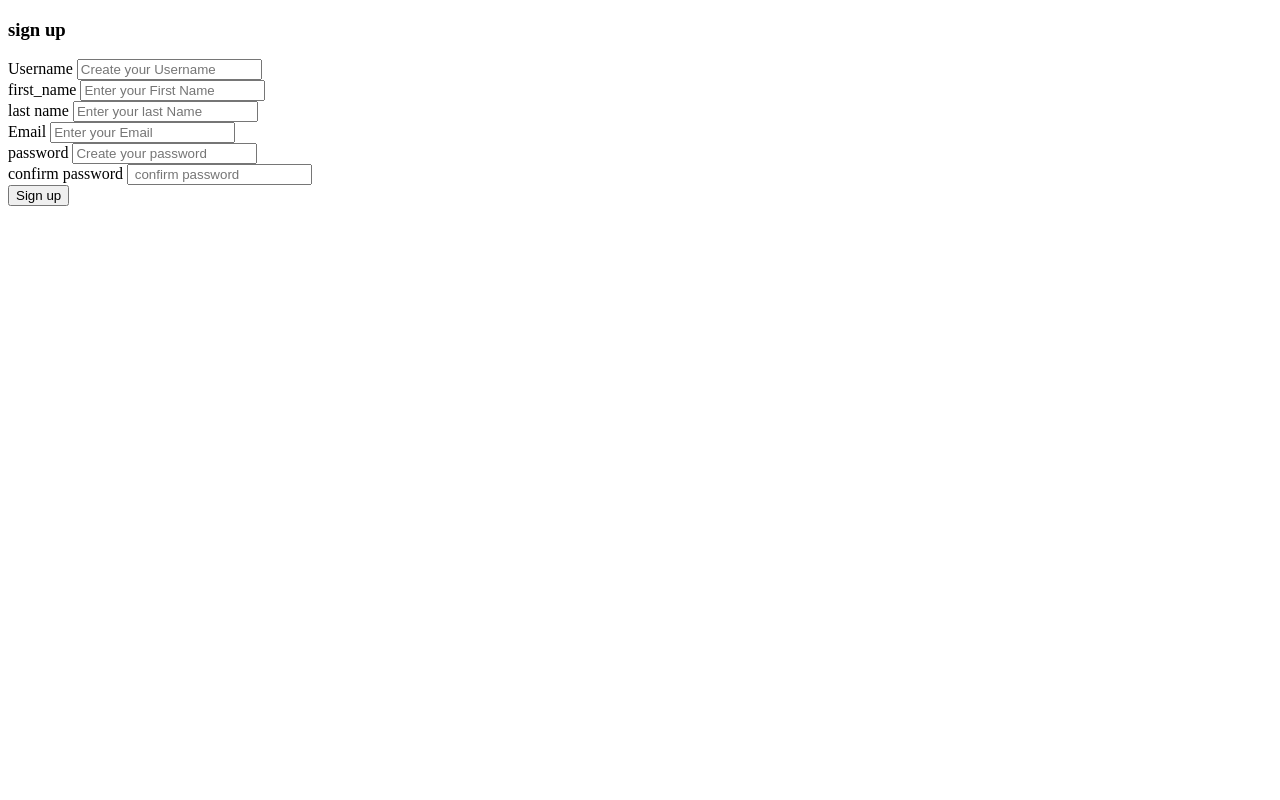
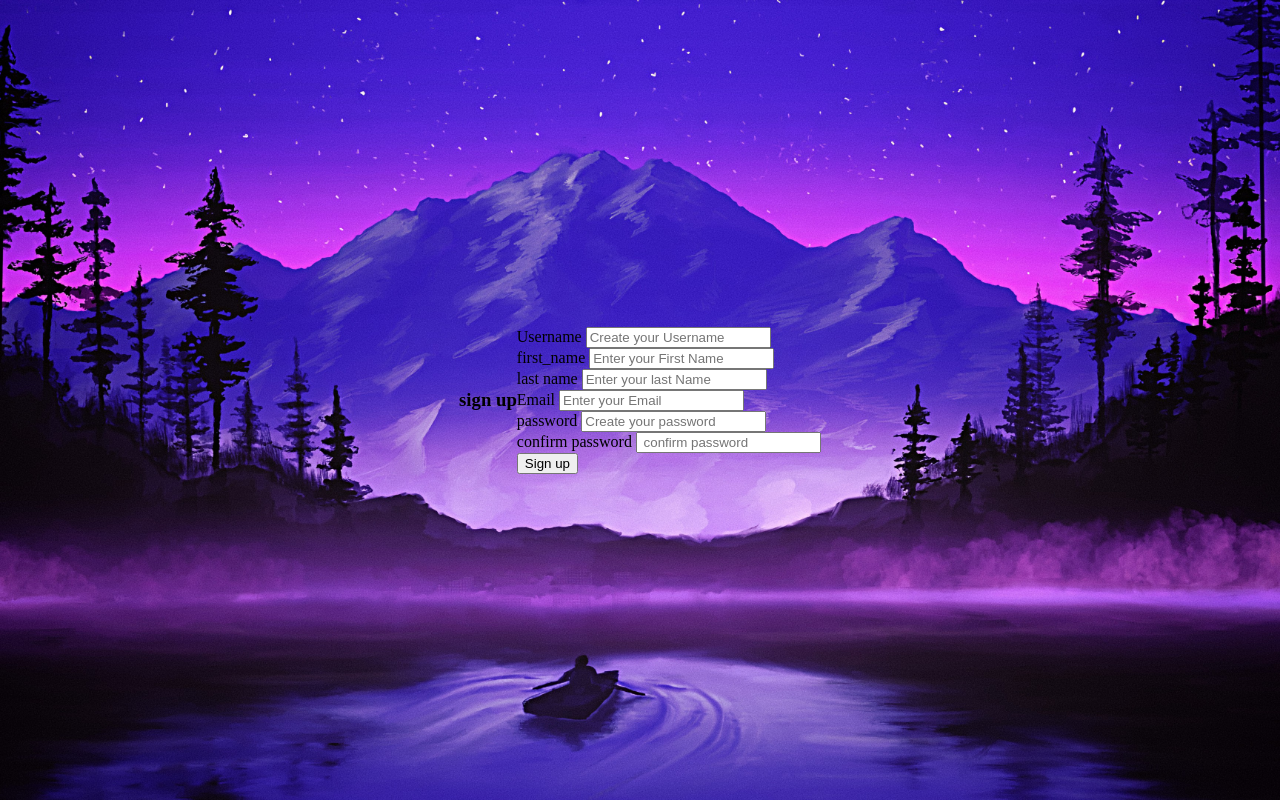
Before and after one commit to Anaspawaskar/login_project, a Django app: template templates/authentication/signup.html in a window 1280 px wide. Run offline with Django 3.2, Linux system fonts and the light colour scheme; the template is opened without the code that fills it, so the values that code supplies are empty.

Commit message:
main|frontend work in progress

```diff
--- a/static/signup.css
+++ b/static/signup.css
@@ -0,0 +1,12 @@
+body{
+    margin: 0px;
+    padding: 0px;
+    display: flex;
+    justify-content: center;
+    align-items: center;
+    background-image: url(images/mountain-wallpaper.jpg);
+    background-size: cover;
+    background-repeat: no-repeat;
+    min-height: 100vh;
+    background-position: center;
+}
--- a/templates/authentication/signup.html
+++ b/templates/authentication/signup.html
@@ -4,7 +4,8 @@
     <meta charset="UTF-8">
     <meta name="viewport" content="width=device-width, initial-scale=1.0">
     <title>Document</title>
-
+    {% load static %}
+    <link rel="stylesheet" href="{% static 'signup.css' %}">
 </head>
 <body>
 
```
